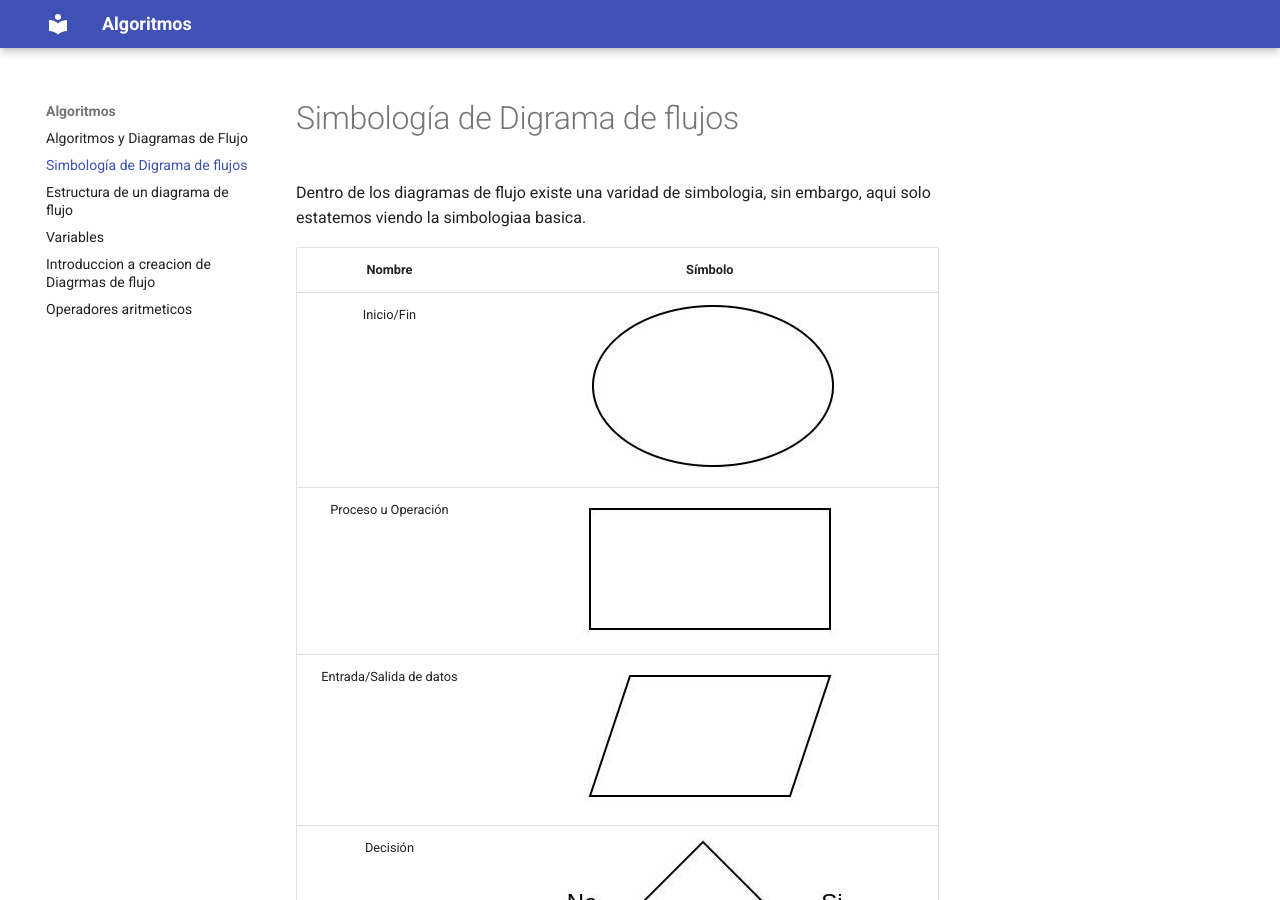
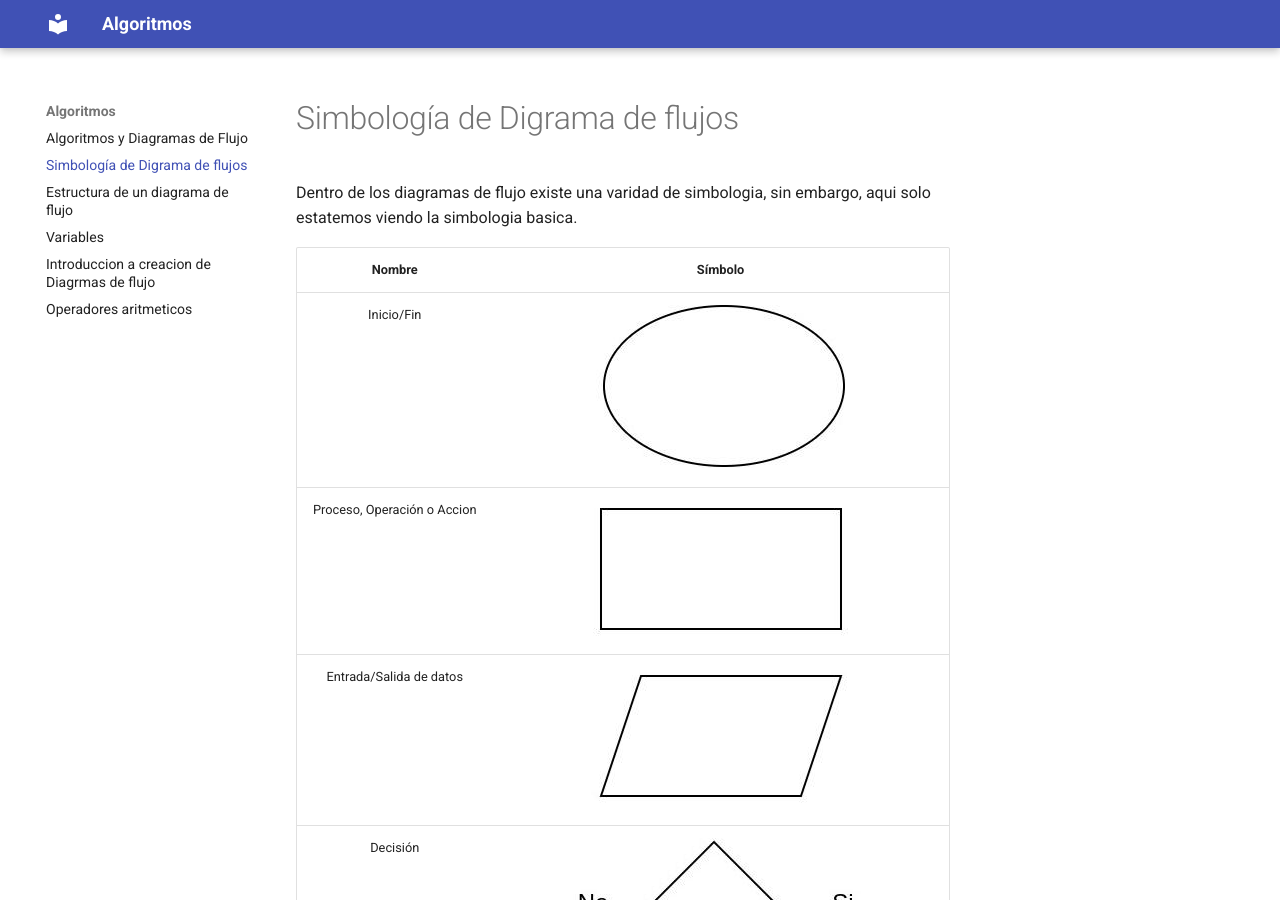
Before and after one commit to jalmx/algoritmos, an MkDocs documentation site: the page built from docs/01_simbolos.md, in a window 1280 px wide and 900 px high. Built offline with MkDocs 1.6.1 and Material for MkDocs 9.7.7, drawn with Linux system fonts in a browser that asks for light colours.

Commit message:
fix: ortogh

```diff
--- a/docs/01_simbolos.md
+++ b/docs/01_simbolos.md
@@ -1,11 +1,11 @@
 # Simbología de Digrama de flujos
 
-Dentro de los diagramas de flujo existe una varidad de simbologia, sin embargo, aqui solo estatemos viendo la simbologiaa basica.
+Dentro de los diagramas de flujo existe una varidad de simbologia, sin embargo, aqui solo estatemos viendo la simbologia basica.
 
 Nombre|Símbolo
 :-:|:-:
 Inicio/Fin| ![simbolo](./img/1.jpg)
-Proceso u Operación| ![simbolo](./img/2.jpg)
+Proceso, Operación o Accion| ![simbolo](./img/2.jpg)
 Entrada/Salida de datos| ![simbolo](./img/4.jpg)
 Decisión| ![simbolo](./img/5.jpg)
 Display| ![simbolo](./img/6.jpg)
```
